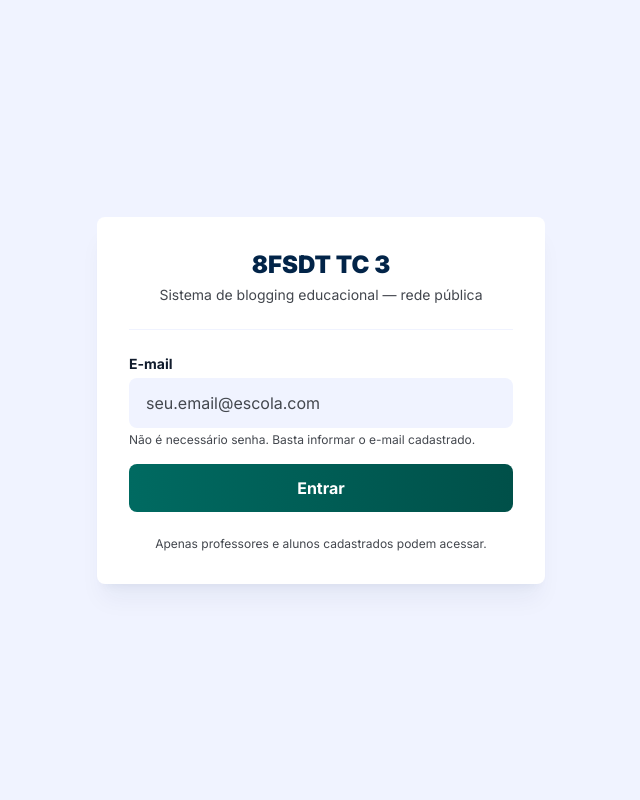
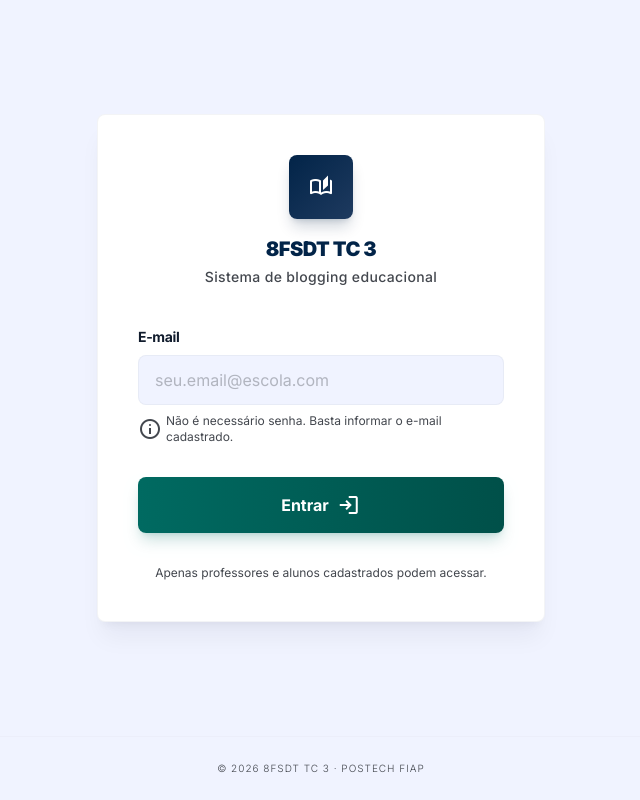
Before and after one commit to natanjunior/8FSDT-tech-challenge-3, a Next.js app: page /login in a window 1280 px wide. Shown: the whole page, without its empty margins (319-959 px from the left). Built offline with nearby package versions, Linux system fonts and the light colour scheme; no server answers.

Commit message:
fix: align LoginPage with prototype — editorial-gradient logo, cta-gradient button, error states

```diff
--- a/src/app/login/page.tsx
+++ b/src/app/login/page.tsx
@@ -33,63 +33,86 @@ export default function LoginPage() {
   }
 
   return (
-    <div className="min-h-screen bg-surface-container-low flex items-center justify-center p-4">
-      <div className="w-full max-w-md bg-surface-container-lowest rounded-xl shadow-xl shadow-sky-950/5 p-8">
+    <div className="bg-surface-container-low text-on-surface min-h-screen flex flex-col">
+      <main className="flex-1 flex items-center justify-center px-4 py-16">
+        <section className="bg-surface-container-lowest w-full max-w-md p-10 rounded-xl shadow-xl shadow-on-surface/5 border border-outline-variant/20">
+
           {/* Logo */}
-        <div className="text-center mb-6">
-          <h1 className="text-2xl font-black text-primary">8FSDT TC 3</h1>
-          <p className="text-sm text-on-surface-variant mt-1">
-            Sistema de blogging educacional — rede pública
-          </p>
+          <div className="flex flex-col items-center mb-10">
+            <div className="w-16 h-16 editorial-gradient rounded-xl flex items-center justify-center mb-4 shadow-lg shadow-primary/20">
+              <span className="material-symbols-outlined text-white text-3xl">auto_stories</span>
+            </div>
+            <h2 className="text-xl font-black tracking-tight text-primary uppercase text-center">8FSDT TC 3</h2>
+            <p className="text-sm text-on-surface-variant mt-1 font-medium tracking-wide">Sistema de blogging educacional</p>
           </div>
 
-        <hr className="border-surface-container-low mb-6" />
+          <form onSubmit={handleSubmit(onSubmit)} noValidate className="space-y-6">
 
-        <form onSubmit={handleSubmit(onSubmit)} noValidate>
-          <div className="mb-4">
-            <label
-              htmlFor="email"
-              className="block text-sm font-bold text-on-surface mb-1"
-            >
+            {/* Email Input */}
+            <div className="space-y-2">
+              <label className="block text-sm font-bold text-on-surface tracking-tight" htmlFor="email">
                 E-mail
               </label>
+              <div className="relative">
                 <input
                   id="email"
                   type="email"
                   autoComplete="email"
                   placeholder="seu.email@escola.com"
-              className={`w-full px-4 py-3 rounded-xl bg-surface-container-low text-on-surface placeholder-on-surface-variant
-                outline-none transition-colors
-                ${errors.email ? 'border border-error/40 bg-error-container/20' : 'border border-transparent focus:border-secondary'}
-              `}
+                  className={`w-full rounded-xl px-4 py-3 text-on-surface focus:ring-2 focus:border-transparent transition-all outline-none placeholder:text-outline/50
+                    ${errors.email || serverError
+                      ? 'bg-error-container/20 border border-error/30'
+                      : 'bg-surface-container-low border border-outline-variant/20 focus:ring-primary'
+                    }`}
                   {...register('email')}
                 />
+                {(errors.email || serverError) && (
+                  <span className="absolute right-3 top-1/2 -translate-y-1/2 material-symbols-outlined text-error text-lg">error</span>
+                )}
+              </div>
               {errors.email && (
-              <p className="text-error text-sm mt-1">{errors.email.message}</p>
+                <p className="text-xs font-medium text-error flex items-center gap-1">
+                  <span className="material-symbols-outlined text-sm">cancel</span>
+                  {errors.email.message}
+                </p>
               )}
-            <p className="text-on-surface-variant text-xs mt-1">
+              {serverError && (
+                <p className="text-xs font-medium text-error flex items-center gap-1">
+                  <span className="material-symbols-outlined text-sm">cancel</span>
+                  {serverError}
+                </p>
+              )}
+              {!errors.email && !serverError && (
+                <p className="text-xs text-on-surface-variant flex items-center gap-1">
+                  <span className="material-symbols-outlined text-sm">info</span>
                   Não é necessário senha. Basta informar o e-mail cadastrado.
                 </p>
+              )}
             </div>
 
-          {serverError && (
-            <p className="text-error text-sm mb-4">{serverError}</p>
-          )}
-
+            {/* Submit */}
+            <div className="pt-2">
               <button
                 type="submit"
                 disabled={isSubmitting}
-            className="w-full py-3 rounded-xl bg-gradient-to-r cta-gradient text-white font-bold
-              disabled:opacity-50 transition-opacity"
+                className="w-full cta-gradient text-white font-bold py-4 rounded-xl shadow-lg shadow-secondary/20 hover:scale-[1.02] active:scale-95 transition-all duration-300 flex items-center justify-center gap-2 disabled:opacity-50"
               >
-            {isSubmitting ? 'Entrando...' : 'Entrar'}
+                <span>{isSubmitting ? 'Entrando...' : 'Entrar'}</span>
+                {!isSubmitting && <span className="material-symbols-outlined text-lg">login</span>}
               </button>
-        </form>
+            </div>
 
-        <p className="text-center text-xs text-on-surface-variant mt-6">
+            <p className="text-center text-xs text-on-surface-variant pt-2">
               Apenas professores e alunos cadastrados podem acessar.
             </p>
-      </div>
+
+          </form>
+        </section>
+      </main>
+
+      <footer className="py-6 px-8 border-t border-outline-variant/10 text-[10px] font-light uppercase tracking-widest text-center text-on-surface-variant">
+        © 2026 8FSDT TC 3 · PosTech FIAP
+      </footer>
     </div>
   )
 }
```
Lines whose indentation alone changed are shown as unchanged.
